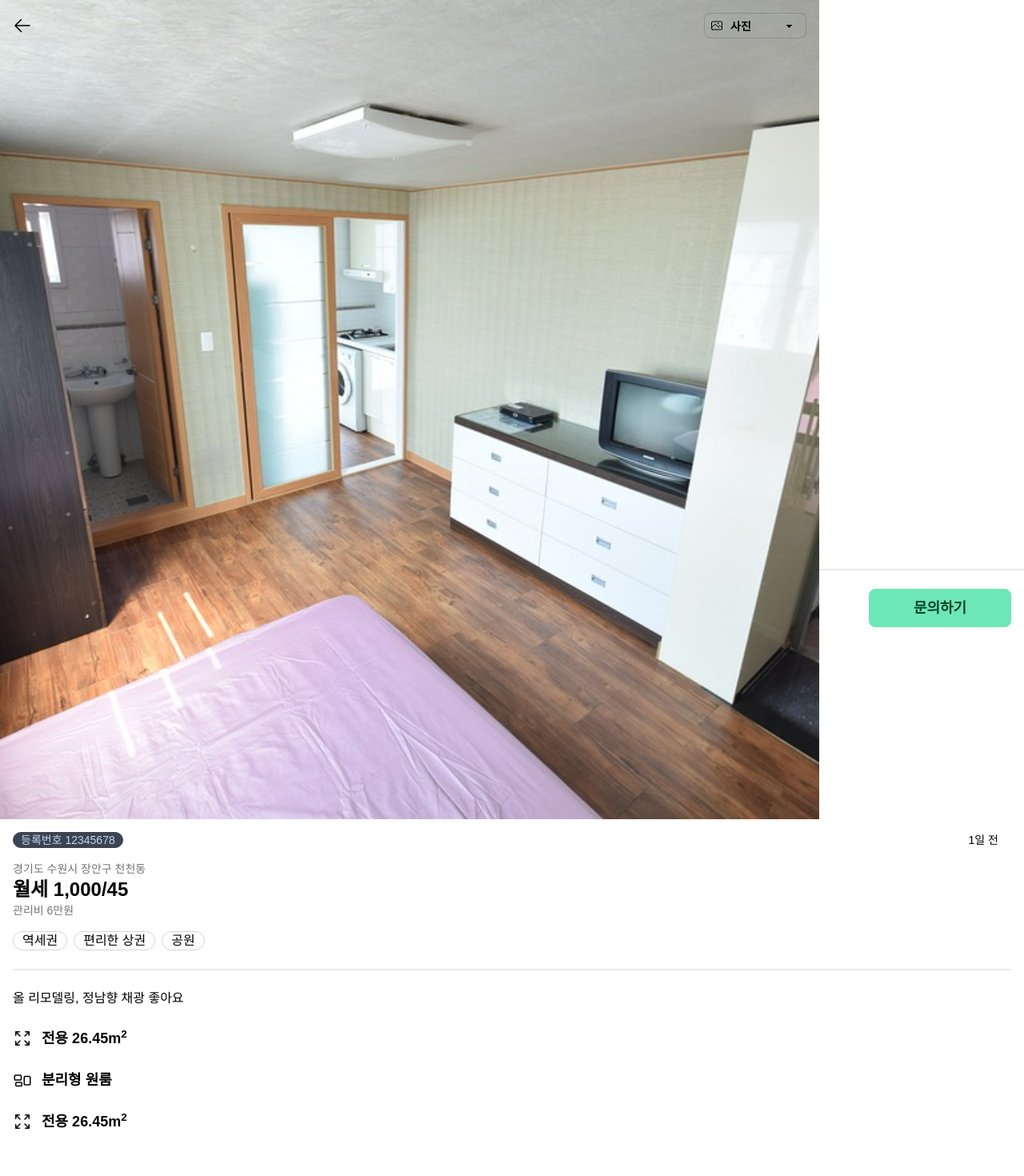
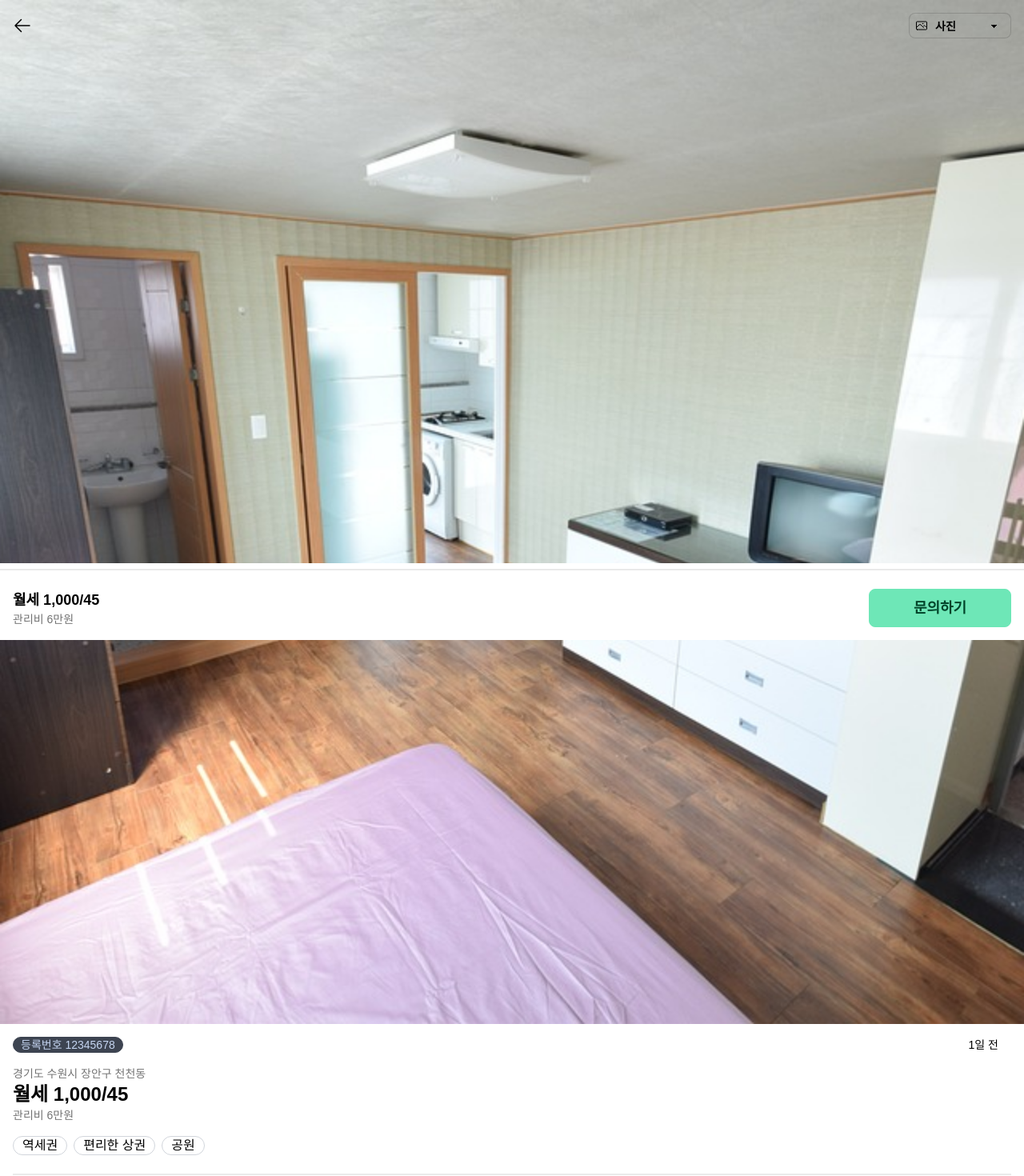
Before and after one commit to Real-Bang/realbang-prototype, a Next.js app: page / in a window 1280 px wide. Shown: the top 1470 px of the page at 80% size. Before the commit the page ends 1432 px from the top, so only its background shows below. Built offline with nearby package versions, Linux system fonts and the light colour scheme; a web font is replaced by a local one.

Commit message:
design: fix room page design

```diff
--- a/app/page.tsx
+++ b/app/page.tsx
@@ -1,6 +1,6 @@
 "use client"
 import Image from 'next/image'
-import { ArrowLeftIcon, ArrowsPointingOutIcon, BackwardIcon, PhotoIcon, RectangleGroupIcon } from "@heroicons/react/24/outline"
+import { ArrowLeftIcon, ArrowsPointingOutIcon, BackwardIcon, BuildingOfficeIcon, PhotoIcon, RectangleGroupIcon } from "@heroicons/react/24/outline"
 import { ChangeEvent, ReactNode, useState } from 'react'
 
 interface PictureSelectOption {
@@ -52,9 +52,9 @@ export default function Home() {
 
   return (
     <main className="min-h-screen flex-col items-center justify-between">
-      <div className="relative z-10 w-full max-w-5xl aspect-square items-center justify-between text-sm">
+      <div className="relative w-full aspect-square items-center justify-between text-sm">
         {SELECT_VIEW_MAP[image]}
-        <div className="absolute w-full px-4 top-0 h-16 flex flex-row items-center justify-between">
+        <div className="sticky w-full px-4 top-0 h-16 flex flex-row items-center justify-between">
           <div><ArrowLeftIcon className="w-6" /></div>
           <div className="relative text-md h-fit w-32">
             {SELECT_ICON_MAP[image]}
@@ -96,12 +96,12 @@ export default function Home() {
             <p className='text-lg font-bold'>분리형 원룸</p>
           </div>
           <div className="flex flex-row gap-3">
-            <ArrowsPointingOutIcon className='w-6' />
-            <p className='text-lg font-bold'>전용 26.45m<sup>2</sup></p>
+            <BuildingOfficeIcon className='w-6' />
+            <p className='text-lg'>4층/5층</p>
           </div>
         </div>
       </div>
-      <div className="absolute bottom-0 w-full pb-4">
+      <div className="sticky bottom-0 w-full pb-4 bg-white">
         <div className="divider divider-vertical"></div>
         <div className='flex flex-row mx-4 justify-between'>
           <div>
```
